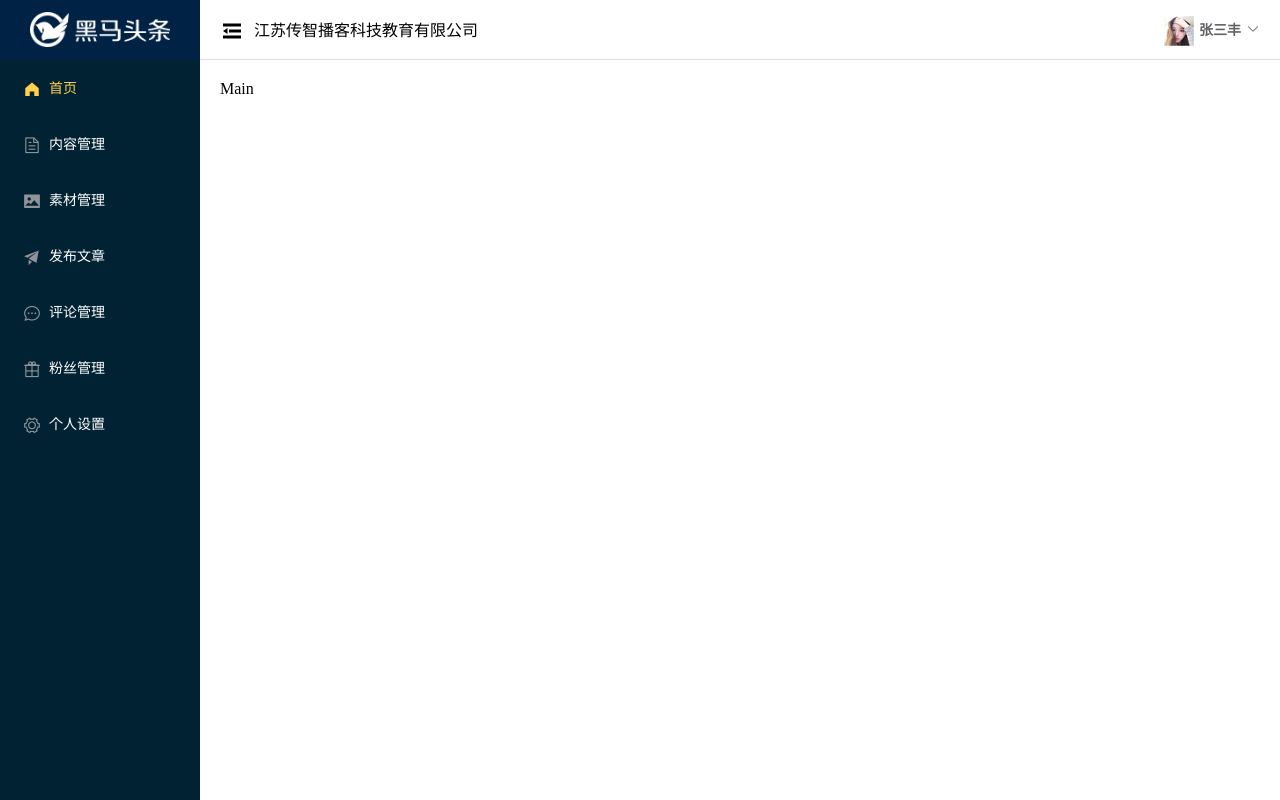
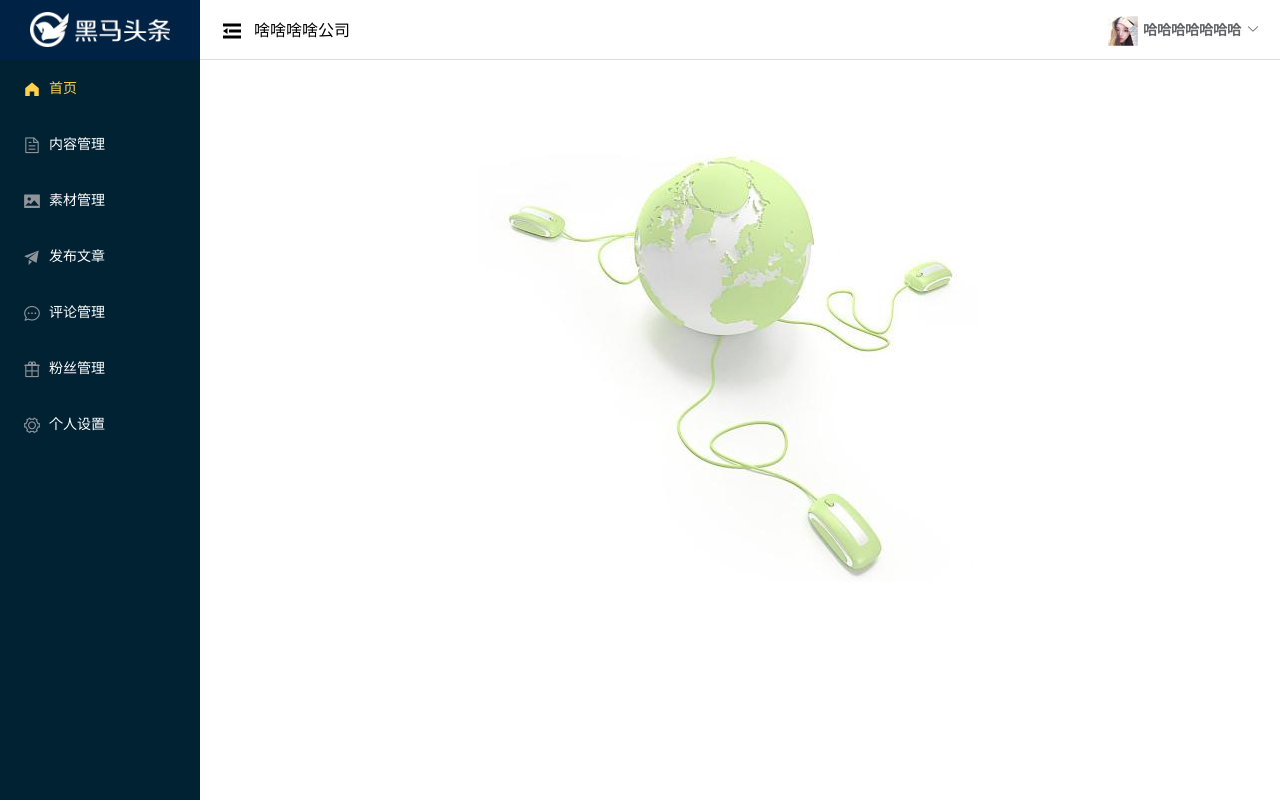
Before and after one commit to fengzhuo-FZ/hm-ttiao-pc, a Vue app: page /#/ in a window 1280 px wide. Built offline with nearby package versions, Linux system fonts and the light colour scheme.

Commit message:
首页模块-基础布局-欢迎组件

```diff
--- a/src/views/Home.vue
+++ b/src/views/Home.vue
@@ -50,14 +50,14 @@
         <!-- 图标 -->
         <span class="el-icon-s-fold icon"></span>
         <!-- 文字 -->
-        <span class="text">江苏传智播客科技教育有限公司</span>
+        <span class="text">啥啥啥啥公司</span>
         <!-- 下拉菜单组件 -->
         <el-dropdown class="my-dropdown">
           <span class="el-dropdown-link">
             <!-- 头像 -->
             <img class="user-avatar" src="../assets/avatar.jpg" />
             <!-- 名字 -->
-            <span class="user-name">张三丰</span>
+            <span class="user-name">哈哈哈哈哈哈哈</span>
             <i class="el-icon-arrow-down el-icon--right"></i>
           </span>
           <el-dropdown-menu slot="dropdown">
@@ -66,8 +66,8 @@
           </el-dropdown-menu>
         </el-dropdown>
       </el-header>
-      <!-- 主体内容 -->
-      <el-main>Main</el-main>
+      <!-- 欢迎组件 二级路由对显示容器 -->
+      <router-view></router-view>
     </el-container>
   </el-container>
 </template>
--- /dev/null
+++ b/src/views/Welcome.vue
@@ -0,0 +1,19 @@
+<template>
+  <div class="welcome-container">
+    <img src="../assets/welcome.jpg" alt />
+  </div>
+</template>
+
+<script>
+export default {
+  name: "my-welcome"
+};
+</script>
+
+<style scoped lang='less'>
+.welcome-container {
+  text-align: center;
+  padding-top: 50px;
+  padding-right: 25px;
+}
+</style>
```
Also changed, not shown: src/router/index.js (+6 -1 lines).
